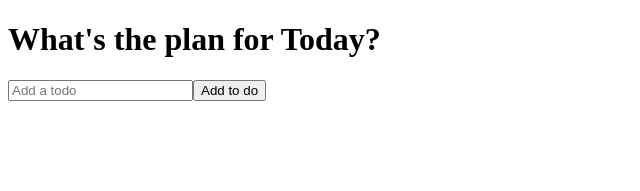
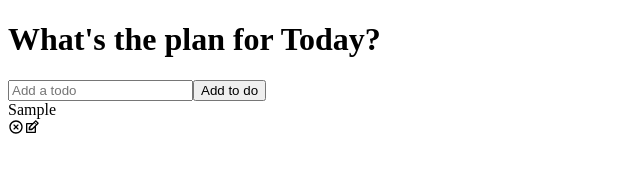
Before and after one commit to Jeremyljr/To-do-app-REACT, a React (Create React App) app: page / in a window 1280 px wide. Both pictures are taken after typing "Sample" into the empty fields and a click on the button "Add to do". Shown: the top 191 px of the page, without its empty margins (0-640 px from the left). Built offline with nearby package versions, Linux system fonts and the light colour scheme.

Commit message:
Added logic

```diff
--- a/package.json
+++ b/package.json
@@ -8,6 +8,7 @@
     "@testing-library/user-event": "^12.8.3",
     "react": "^17.0.2",
     "react-dom": "^17.0.2",
+    "react-icons": "^4.2.0",
     "react-scripts": "4.0.3",
     "web-vitals": "^1.1.1"
   },
--- a/src/components/Todo.js
+++ b/src/components/Todo.js
@@ -0,0 +1,32 @@
+import React, {useState} from 'react'
+import TodoForm from './TodoForm'
+import TodoList from './TodoList'
+import { RiCloseCircleLine } from 'react-icons/ri'
+import { TiEdit } from 'react-icons/ti'
+
+function Todo({todos, completeTodo, removeTodo}) {
+    const [edit, setEdit] = useState({
+        id: null,
+        value: ''
+    });
+
+    return todos.map((todo, index) => (
+        <div className={todo.isComplete ? 'todo-row complete' : 'todo-row'} key={index}>
+            <div key={todo.id} onClick={() => completeTodo(todo.id)}>
+                {todo.text}
+            </div>
+            <div className="icons">
+                <RiCloseCircleLine
+                onClick={() => removeTodo(todo.id)}
+                className='delete-icon'
+                />
+                <TiEdit
+                onClick={() => setEdit({id: todo.id, value: todo.text})}
+                className='edit-icon'
+                />
+            </div>
+        </div>
+    ));
+}
+
+export default Todo
--- a/src/components/TodoList.js
+++ b/src/components/TodoList.js
@@ -1,4 +1,5 @@
 import React, {useState} from 'react'
+import Todo from './Todo';
 import TodoForm from './TodoForm'
 
 function TodoList() {
@@ -7,19 +8,41 @@
     const addTodo = todo => {
         //if no letters or space, then wont show
         if(!todo.text || /^\s*$/.test(todo.text)) {
-            return
+            return;
         }
 
         const newTodos = [todo, ...todos]
 
-        setTodos(newTodos)
-        console.log(...todos);
+        setTodos(newTodos);
+    };
+
+    const removeTodo = id => {
+        const removeArr = [...todos].filter(todo => todo.id !==id)
+
+        setTodos(removeArr);
     }
+
+    const completeTodo = id => {
+        let updatedTodos = todos.map(todo => {
+            if (todo.id == id) {
+                todo.isComplete = !todo.isComplete;
+            }
+            return todo;
+        });
+        setTodos(updatedTodos);
+    };
+
+
 
     return (
         <div>
             <h1>What's the plan for Today?</h1>
             <TodoForm onSubmit={addTodo} />
+            <Todo
+            todos={todos}
+            completeTodo = {completeTodo}
+            removeTodo={removeTodo}
+            />
         </div>
     )
 }
```
Also changed, not shown: 1 other file (tests, documents, lock files or other folders).
